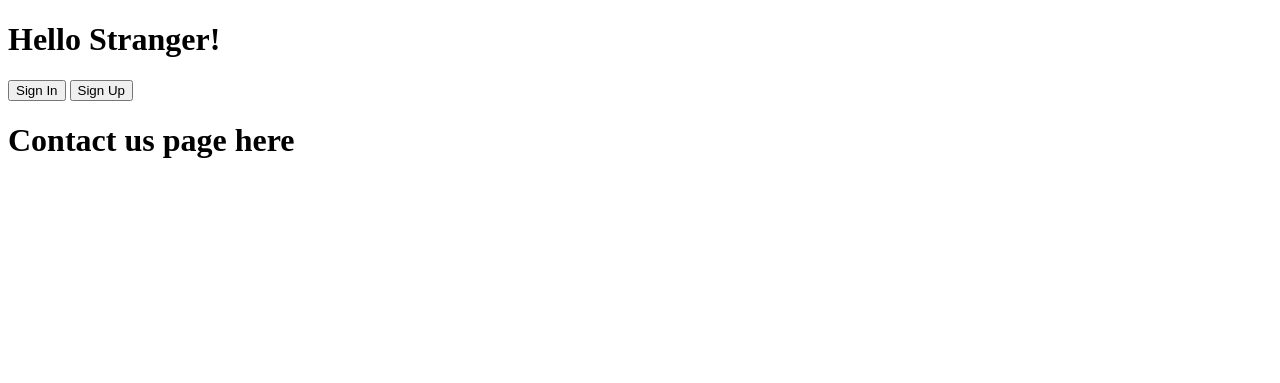
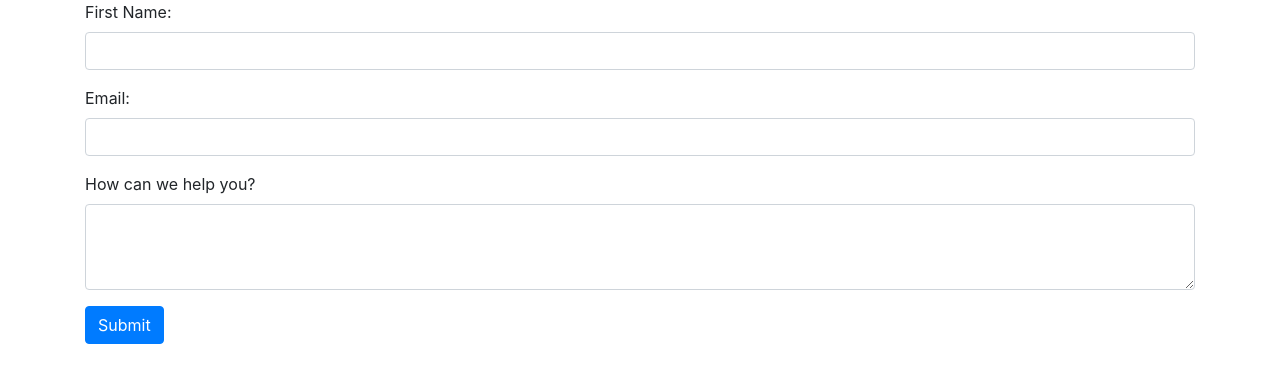
Before and after one commit to ahmadridza/FirstFlask, a Flask app: page /contact in a window 1280 px wide. Shown: the top 383 px of the page. Run offline with Flask 2, Linux system fonts and the light colour scheme; some libraries are stand-ins or nearby versions.

Commit message:
added non-functioning contact us form

```diff
--- a/Flask/server.py
+++ b/Flask/server.py
@@ -1,10 +1,11 @@
-from flask import Flask, render_template
+from flask import Flask, render_template, request
 app = Flask(__name__)
 
 
 @app.route("/")
 def index():
-    return render_template('index.html')
+    first_name = request.args.get('first_name')
+    return render_template('index.html', first_name=first_name)
 
 
 @app.route("/contact")
--- a/Flask/templates/contact.html
+++ b/Flask/templates/contact.html
@@ -1,4 +1,22 @@
-{%extends "main.html"%}
-{%block content%}
-<h1>Contact us page here</h1>
-{%endblock%}
+{% extends "main.html" %}
+{% block content %}
+<form action="{{ url_for('index') }}">
+    <div class="form-group">
+        <label for="first_name">First Name:</label>
+        <input type='text' name='first_name' class="form-control" />
+    </div>
+
+    <div class="form-group">
+        <label for="email">Email:</label>
+        <input type='text' name='email' class="form-control" />
+    </div>
+
+    <div class="form-group">
+        <label for="question">How can we help you?</label>
+        <textarea type='text' name='question' class="form-control" rows="3">
+    </textarea>
+    </div>
+
+    <button type="submit" class="btn btn-primary">Submit</button>
+</form>
+{% endblock %}
--- a/Flask/templates/index.html
+++ b/Flask/templates/index.html
@@ -1,5 +1,8 @@
 {% extends "main.html"%}
 {%block content%}
+{% if first_name%}
+<p>Thanks for contacting us, {{first_name}}</p>
+{%endif%}
 <h1>Home page content here</h1>
-<a href="{{url_for('contact')}}">Contact Us!</a>
+<a href="{{url_for('contact')}}" class="btn">Contact Us!</a>
 {% endblock %}
--- a/Flask/templates/main.html
+++ b/Flask/templates/main.html
@@ -2,24 +2,20 @@
 <html lang="en">
 
 <head>
-    <meta charset="UTF-8">
+    <meta charset="utf-8">
+    <meta name="viewport" content="width=device-width, initial-scale=1, maximum-scale=1, user-scalable=no">
 
     <title></title>
+    <!-- Bootstrap 4.1.3 -->
+    <link rel="stylesheet" href="https://stackpath.bootstrapcdn.com/bootstrap/4.1.3/css/bootstrap.min.css"
+        integrity="sha384-MCw98/SFnGE8fJT3GXwEOngsV7Zt27NXFoaoApmYm81iuXoPkFOJwJ8ERdknLPMO" crossorigin="anonymous">
 </head>
 
 <body>
-    {%if signed_in %}
-    <h1>Hello, {{name}}!</h1>
-    <button>Sign Out</button>
-    <img src="../static/hello.jpg" />
-    {% else %}
-    <h1>Hello Stranger!</h1>
-    <button>Sign In</button>
-    <button>Sign Up</button>
-    {% endif %}
-    {% block content %}
-
-    {% endblock %}
+    <div class="container">
+        {% block content %}
+        {% endblock %}
+    </div>
 </body>
 
 </html>
```
